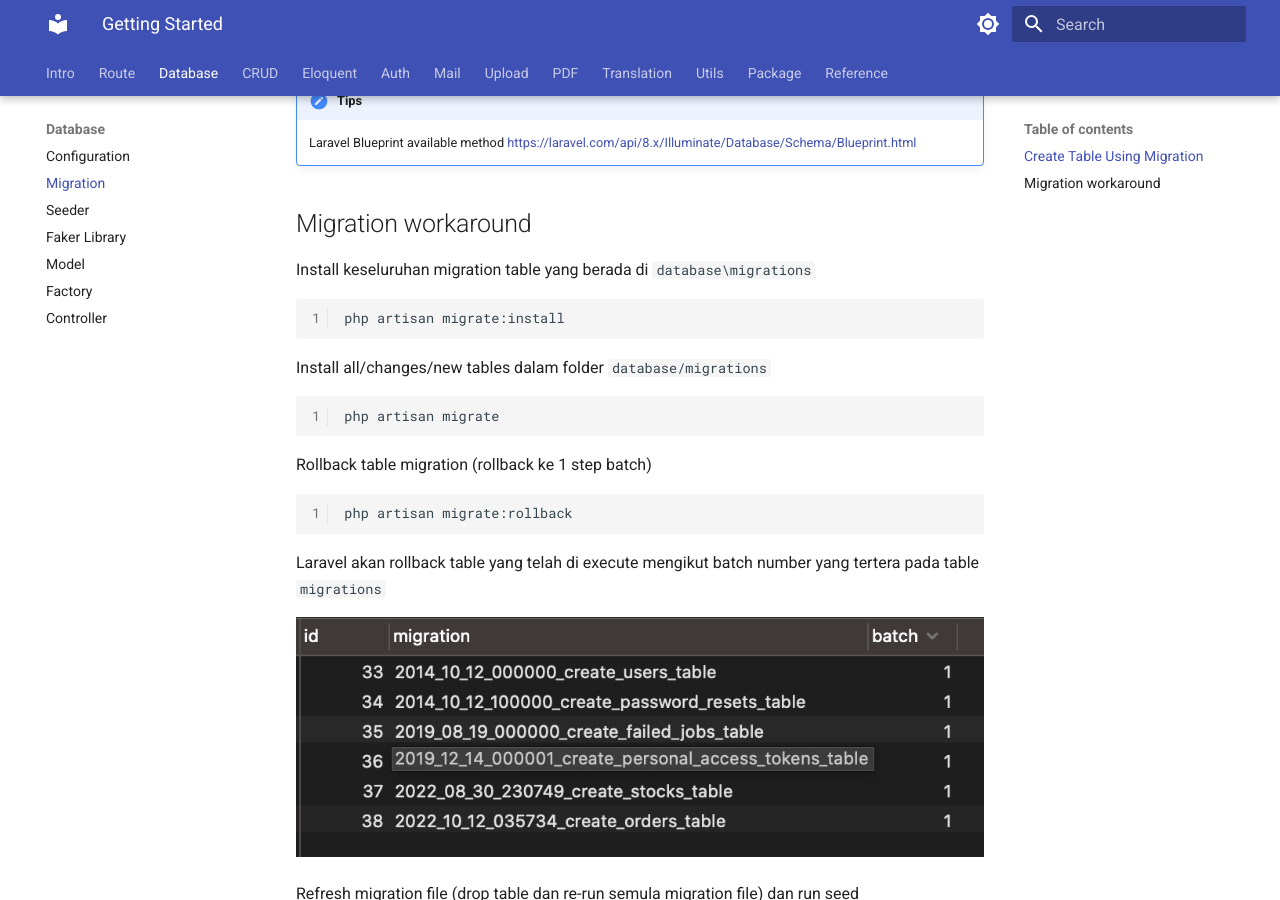
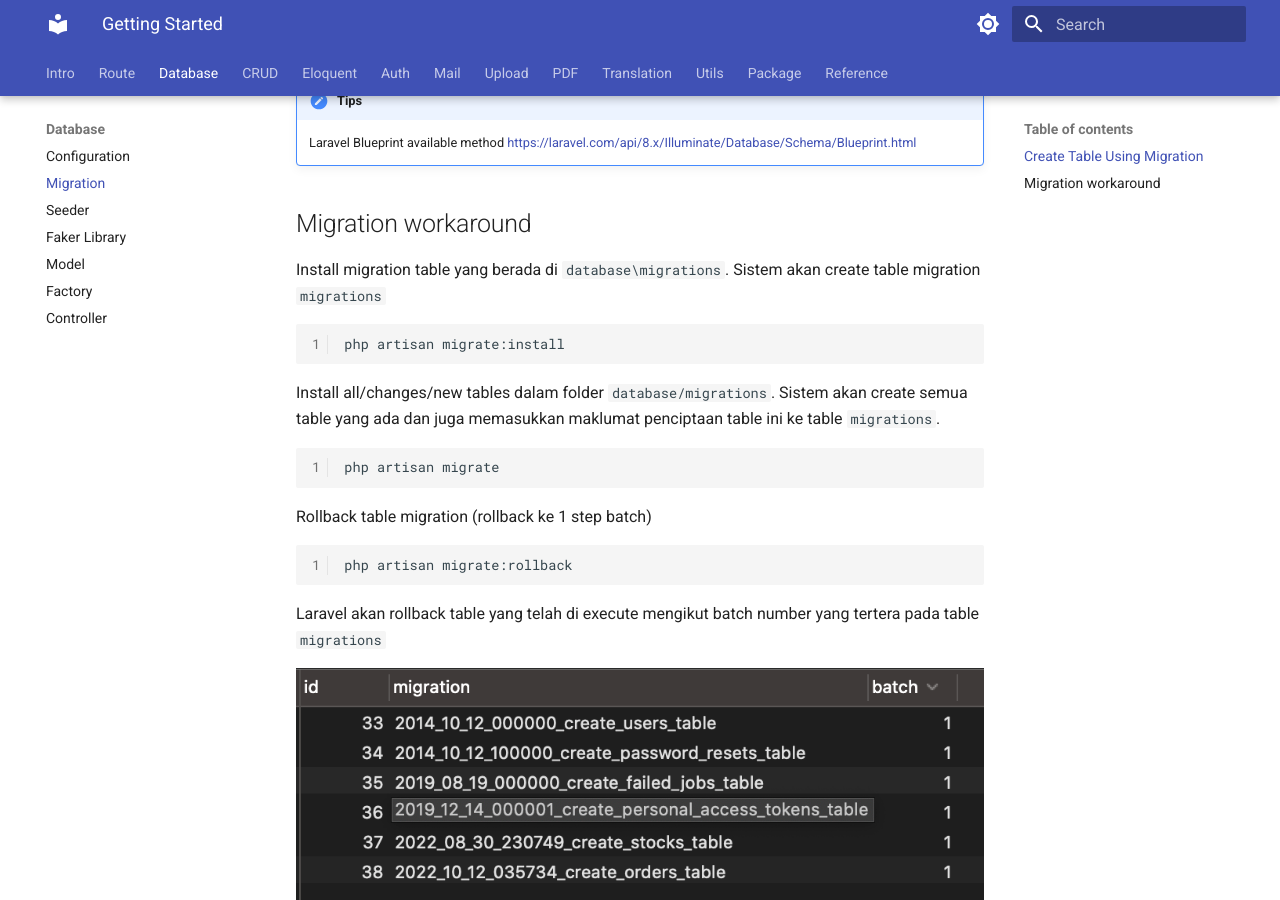
Before and after one commit to akusaiful/laravel-tutorial, an MkDocs documentation site: the page built from docs/database_migration.md, in a window 1280 px wide and 900 px high, scrolled down 1688 px. Built offline with MkDocs 1.6.1 and Material for MkDocs 9.7.7, drawn with Linux system fonts in a browser that asks for light colours.

Commit message:
Fix info creation migrations table

```diff
--- a/docs/database_migration.md
+++ b/docs/database_migration.md
@@ -82,11 +82,11 @@ table yang dihasilkan akan kelihatan seperti berikut :
 
 ## Migration workaround
 
-Install keseluruhan migration table yang berada di `database\migrations`
+Install migration table yang berada di `database\migrations`. Sistem akan create table migration `migrations`
 
     php artisan migrate:install
 
-Install all/changes/new tables dalam folder `database/migrations`
+Install all/changes/new tables dalam folder `database/migrations`. Sistem akan create semua table yang ada dan juga memasukkan maklumat penciptaan table ini ke table `migrations`.
 
     php artisan migrate
 
```
